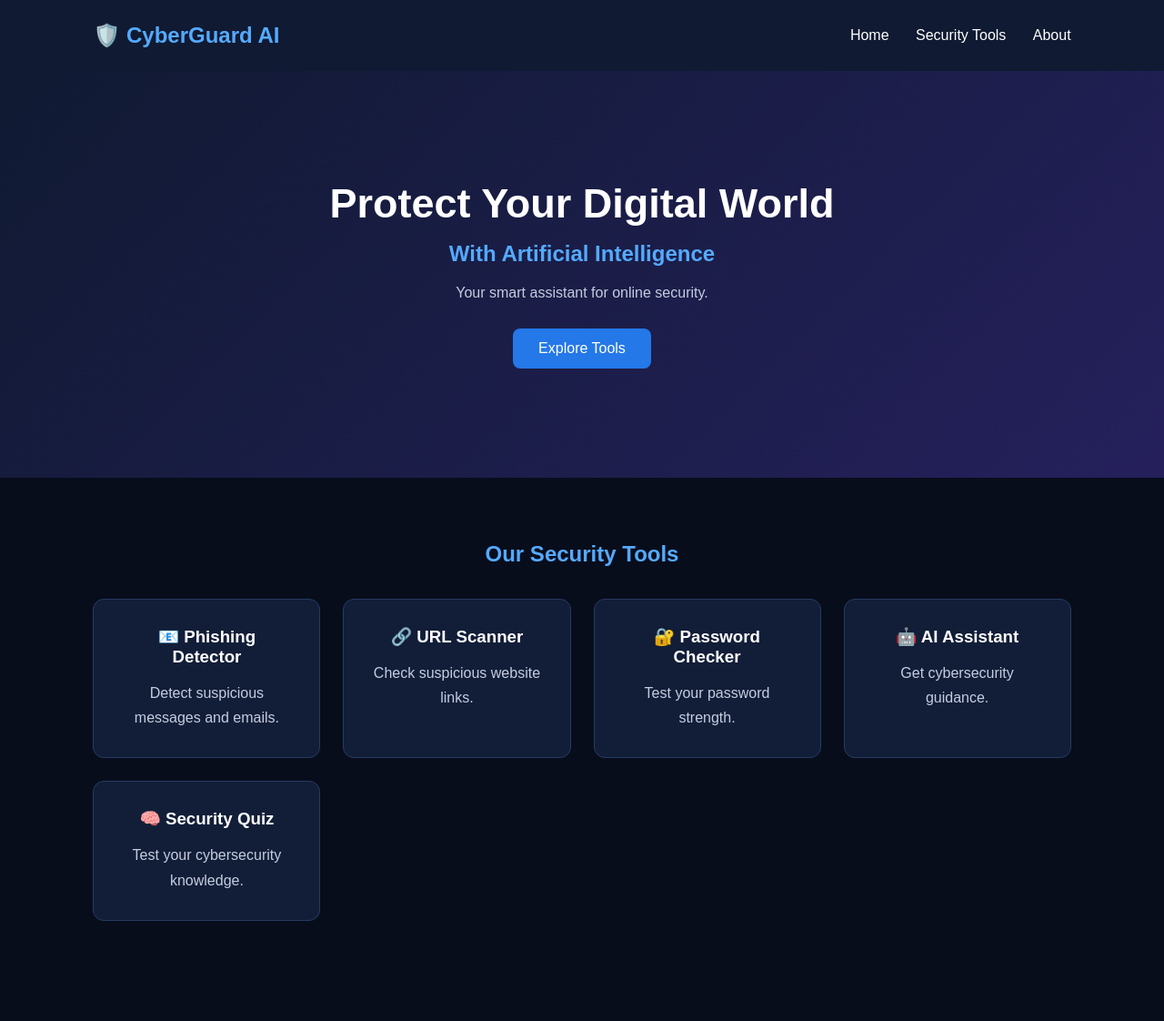
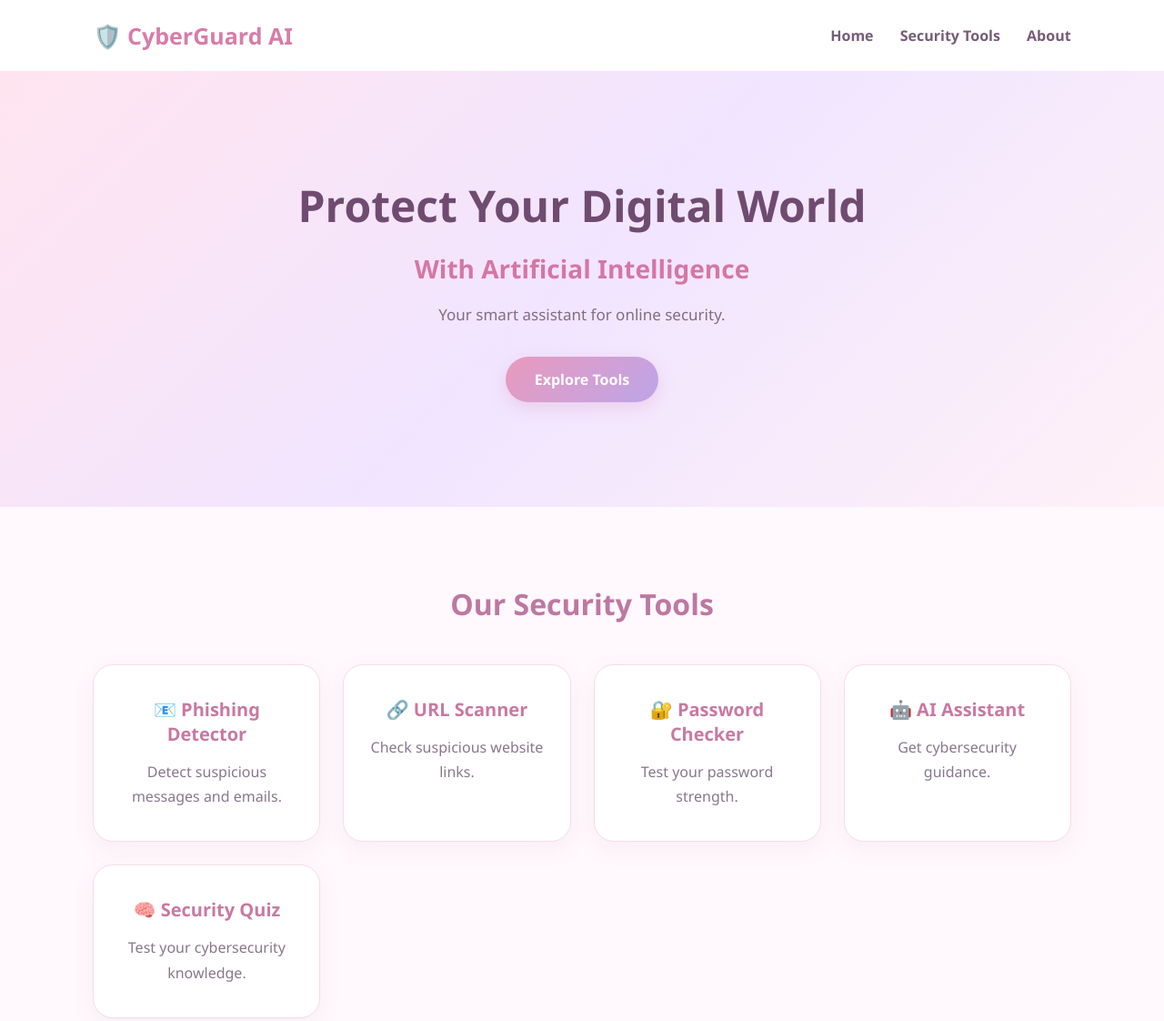
Before and after one commit to rkhayati478-alt/CyberGuard-AI, a plain HTML site: page index.html in a window 1280 px wide. Shown: the top 1122 px of the page at 91% size. Drawn offline with Linux system fonts and the light colour scheme.

Commit message:
Update style.css

```diff
--- a/style.css
+++ b/style.css
@@ -1,4 +1,5 @@
 
+/* GENERAL */
 * {
     margin: 0;
     padding: 0;
@@ -10,75 +11,97 @@ html {
 }
 
 body {
-    font-family: Arial, sans-serif;
-    background: #080d1c;
-    color: white;
+    font-family: 'Segoe UI', Arial, sans-serif;
+    background: #fff8fc;
+    color: #493b50;
 }
 
+/* HEADER */
 header {
     display: flex;
     justify-content: space-between;
     align-items: center;
-    padding: 25px 8%;
-    background: #101a32;
+    padding: 22px 8%;
+    background: #ffffff;
+    box-shadow: 0 4px 20px rgba(190, 130, 170, 0.10);
 }
 
 header h2 {
-    color: #55aaff;
+    color: #d77da9;
+    font-size: 25px;
 }
 
 nav a {
-    color: white;
+    color: #765c78;
     text-decoration: none;
     margin-left: 25px;
+    font-weight: 600;
+    transition: 0.3s;
 }
 
 nav a:hover {
-    color: #55aaff;
+    color: #df82ad;
 }
 
+/* HERO */
 .hero {
     text-align: center;
-    padding: 120px 20px;
-    background: linear-gradient(135deg, #101a32, #25205c);
+    padding: 115px 20px;
+    background: linear-gradient(
+        135deg,
+        #ffe4ef,
+        #f1e5ff,
+        #fff1f7
+    );
 }
 
 .hero h1 {
-    font-size: 45px;
-    margin-bottom: 15px;
+    font-size: 48px;
+    color: #704b70;
+    margin-bottom: 18px;
 }
 
 .hero h2 {
-    color: #55aaff;
+    color: #d477a5;
+    font-size: 28px;
     margin-bottom: 20px;
 }
 
 .hero p {
-    color: #c5cde0;
-    margin-bottom: 30px;
+    color: #826d84;
+    font-size: 17px;
+    margin-bottom: 35px;
 }
 
+/* BUTTON */
 .btn {
     display: inline-block;
-    padding: 13px 28px;
-    background: #2478e8;
+    padding: 14px 32px;
+    background: linear-gradient(135deg, #e99abd, #bda4e8);
     color: white;
     text-decoration: none;
-    border-radius: 8px;
+    border-radius: 30px;
+    font-weight: bold;
+    box-shadow: 0 6px 18px rgba(210, 135, 180, 0.25);
+    transition: 0.3s;
 }
 
 .btn:hover {
-    background: #55aaff;
+    transform: translateY(-4px);
+    box-shadow: 0 10px 22px rgba(210, 135, 180, 0.35);
 }
 
-#tools, #about {
-    padding: 70px 8%;
+/* TOOLS SECTION */
+#tools {
+    padding: 85px 8%;
     text-align: center;
 }
 
-#tools h2, #about h2 {
-    margin-bottom: 35px;
-    color: #55aaff;
+#tools h2,
+#about h2 {
+    color: #bd78a2;
+    font-size: 32px;
+    margin-bottom: 45px;
 }
 
 .tools-container {
@@ -87,36 +110,81 @@ nav a:hover {
     gap: 25px;
 }
 
+/* TOOL CARDS */
 .tool {
-    background: #121e38;
-    padding: 30px;
-    border-radius: 12px;
-    border: 1px solid #263b60;
+    display: block;
+    background: #ffffff;
+    padding: 35px 25px;
+    border-radius: 22px;
+    border: 1px solid #f5dce9;
+    text-decoration: none;
+    color: #634d68;
+    box-shadow: 0 8px 25px rgba(190, 130, 170, 0.09);
     transition: 0.3s;
 }
 
 .tool:hover {
-    transform: translateY(-7px);
-    border-color: #55aaff;
+    transform: translateY(-9px);
+    border-color: #e8a5c5;
+    box-shadow: 0 14px 30px rgba(210, 135, 180, 0.18);
 }
 
 .tool h3 {
+    color: #c879a2;
+    font-size: 20px;
     margin-bottom: 15px;
 }
 
-.tool p, #about p {
-    color: #c5cde0;
+.tool p {
+    color: #88778c;
     line-height: 1.7;
 }
 
+/* ABOUT */
+#about {
+    padding: 80px 12%;
+    text-align: center;
+    background: linear-gradient(135deg, #fff0f6, #f4edff);
+}
+
+#about p {
+    max-width: 750px;
+    margin: auto;
+    color: #796b80;
+    font-size: 17px;
+    line-height: 1.9;
+}
+
+/* FOOTER */
 footer {
     text-align: center;
-    padding: 25px;
-    background: #101a32;
-    color: #aab5ca;
+    padding: 28px;
+    background: #ffffff;
+    color: #b47b9e;
+    border-top: 1px solid #f5dce9;
 }
-a.tool {
-    display: block;
-    color: white;
-    text-decoration: none;
+
+/* MOBILE */
+@media (max-width: 600px) {
+    header {
+        flex-direction: column;
+        gap: 18px;
+    }
+
+    nav a {
+        margin: 0 8px;
+        font-size: 14px;
+    }
+
+    .hero h1 {
+        font-size: 32px;
+    }
+
+    .hero h2 {
+        font-size: 21px;
+    }
+
+    #tools {
+        padding: 55px 6%;
+    }
 }
```
